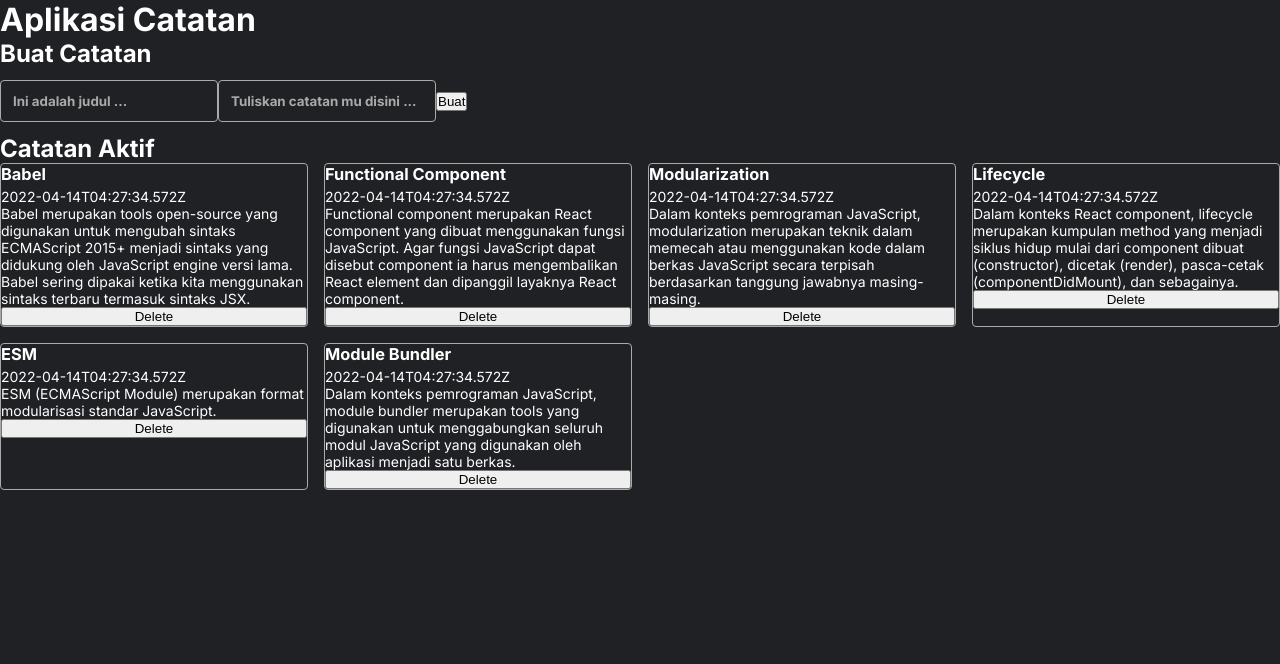
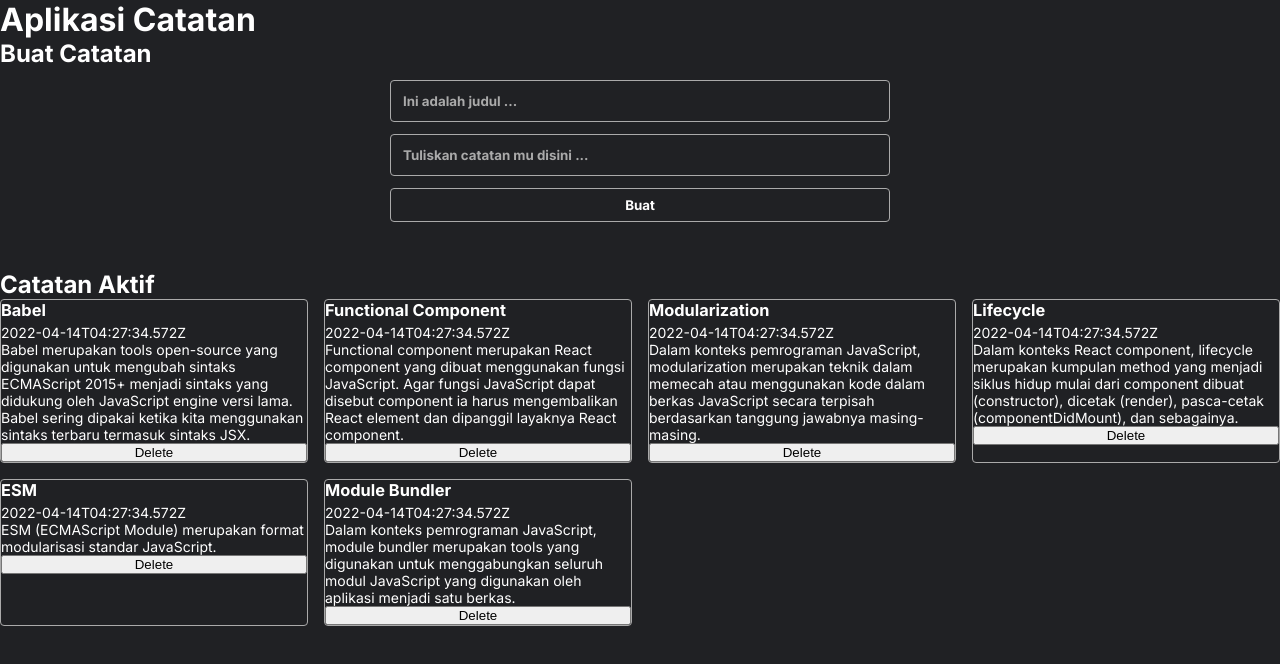
Before and after one commit to hendrawijayasubandi/note-app-react, a React (Create React App) app: page / in a window 1280 px wide. Shown: the top 664 px of the page. Built offline with nearby package versions, Linux system fonts and the light colour scheme.

Commit message:
mod components note app & input

```diff
--- a/src/components/NoteApp.jsx
+++ b/src/components/NoteApp.jsx
@@ -36,7 +36,7 @@ class NoteApp extends React.Component {
 
     render() {
         return (
-            <div classTitle="note-app">
+            <div className="note-app">
                 <h1>Aplikasi Catatan</h1>
                 <h2>Buat Catatan</h2>
                 <NoteInput addNote={this.onAddNoteHandler} />
--- a/src/components/NoteInput.jsx
+++ b/src/components/NoteInput.jsx
@@ -38,7 +38,7 @@ class NoteInput extends React.Component {
 
     render() {
         return (
-            <form classTitle='note-input' onSubmit={this.onSubmitEventHandler}>
+            <form className='note-input' onSubmit={this.onSubmitEventHandler}>
                 <input type="text" placeholder="Ini adalah judul ..." value={this.state.title} onChange={this.onTitleChangeEventHandler} />
                 <input type="text" placeholder="Tuliskan catatan mu disini ..." value={this.state.body} onChange={this.onBodyChangeEventHandler} />
                 <button type="submit">Buat</button>
```
